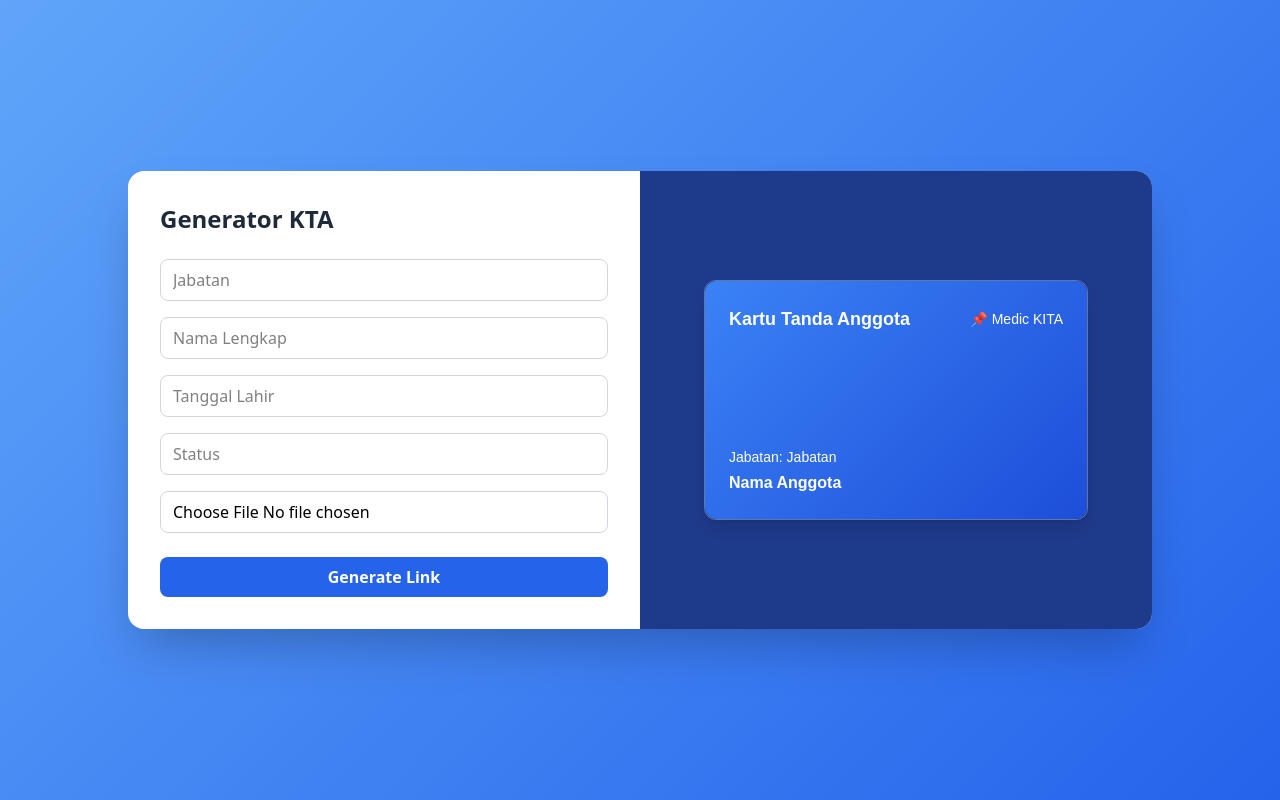
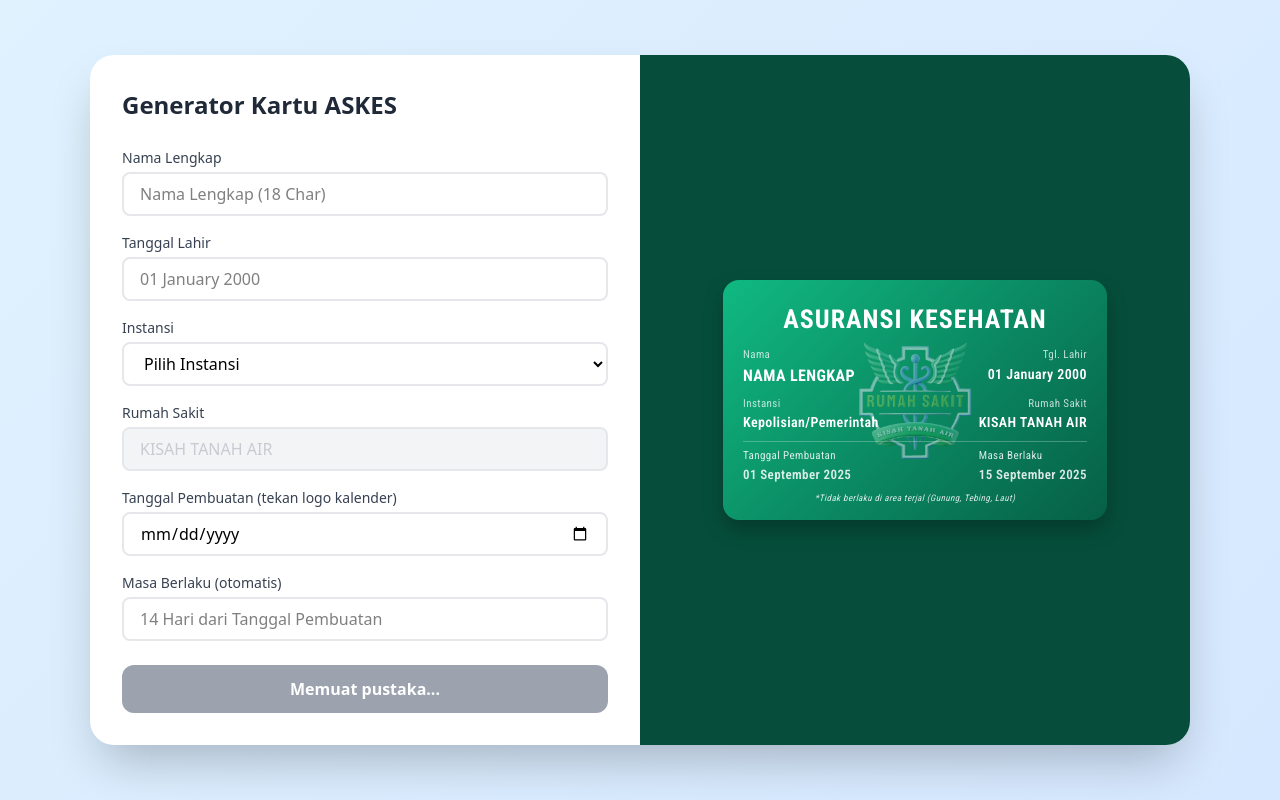
Before and after one commit to afrzzz/CardPasienFiveM, a React (Vite) app: page / in a window 1280 px wide. Built offline with nearby package versions, Linux system fonts and the light colour scheme.

Commit message:
benerin bug 2

```diff
--- a/index.html
+++ b/index.html
@@ -3,6 +3,10 @@
   <head>
     <meta charset="UTF-8" />
     <link rel="icon" type="image/svg+xml" href="vite.svg" />
+    <link
+      href="https://fonts.googleapis.com/css2?family=Roboto+Condensed:wght@400;600;700&display=swap"
+      rel="stylesheet"
+    />
     <meta name="viewport" content="width=device-width, initial-scale=1.0" />
     <title>KTA - MEDIC KISAH TANAH AIR</title>
   </head>
--- a/src/App.jsx
+++ b/src/App.jsx
@@ -1,23 +1,73 @@
-import { useState, useRef } from "react";
+import { useState, useRef, useEffect } from "react";
 import { motion } from "framer-motion";
-import Swal from "sweetalert2";
-import html2canvas from "html2canvas";
 
 export default function App() {
   const [nama, setNama] = useState("");
   const [ttl, setTtl] = useState("");
-  const [jabatan, setJabatan] = useState("");
-  const [status, setStatus] = useState("");
-  const [photo, setPhoto] = useState(null);
-  const [isBack, setIsBack] = useState(false);
+  const [kelas, setKelas] = useState("");
+  const [tanggalPembuatan, setTanggalPembuatan] = useState("");
+  const [masaBerlaku, setMasaBerlaku] = useState("");
+  const [rumahSakit, setRumahSakit] = useState("");
+  const [isScriptReady, setIsScriptReady] = useState(false);
 
-  const frontRef = useRef(null);
+  const captureRef = useRef(null);
+
+  // 🔹 Otomatis isi Masa Berlaku +14 hari
+  useEffect(() => {
+    if (tanggalPembuatan) {
+      const date = new Date(tanggalPembuatan);
+      if (!isNaN(date)) {
+        date.setDate(date.getDate() + 14); // +14 hari
+        const formatted = date.toLocaleDateString("id-ID", {
+          day: "2-digit",
+          month: "long",
+          year: "numeric",
+        });
+        setMasaBerlaku(formatted);
+      }
+    } else {
+      setMasaBerlaku("");
+    }
+  }, [tanggalPembuatan]);
+
+  useEffect(() => {
+    if (
+      typeof window.Swal !== "undefined" &&
+      typeof window.html2canvas !== "undefined"
+    ) {
+      setIsScriptReady(true);
+      return;
+    }
+
+    const swalScript = document.createElement("script");
+    swalScript.src = "https://cdn.jsdelivr.net/npm/sweetalert2@11";
+    swalScript.onload = () => {
+      const h2cScript = document.createElement("script");
+      h2cScript.src = "https://html2canvas.hertzen.com/dist/html2canvas.min.js";
+      h2cScript.onload = () => {
+        setIsScriptReady(true);
+      };
+      document.head.appendChild(h2cScript);
+    };
+    document.head.appendChild(swalScript);
+  }, []);
 
   const handleGenerateLink = async () => {
-    if (!frontRef.current) return;
+    if (!nama || !ttl || !kelas || !tanggalPembuatan) {
+      Swal.fire({
+        icon: "error",
+        title: "Input tidak lengkap!",
+        text: "Mohon lengkapi semua data kartu sebelum melanjutkan.",
+      });
+      return;
+    }
 
-    const cardCanvas = await html2canvas(frontRef.current, {
-      scale: 2,
+    if (!captureRef.current) return;
+    Swal.close();
+
+    try {
+      const cardCanvas = await html2canvas(captureRef.current, {
+        scale: 4,
         useCORS: true,
         backgroundColor: null,
       });
@@ -41,27 +91,43 @@ export default function App() {
       const blob = await (await fetch(dataUrl)).blob();
 
       const webhookUrl =
-      "https://discord.com/api/webhooks/1417390391719759914/fRAEuHB2l-1YBtYDEKF_pyzGhT99ziqO3BQ5sLT62nzV9n0KsUpk17ZVjpKTFt6OSoxl";
+        "https://discord.com/api/webhooks/1417390391719759914/fRAEuHB2l-1YBtYDEKF_pyzGhT99ziqO3BQ5sLT62nzV9n0KsUpk17ZVjpKTFt6OSoxl"; // ganti dengan webhook kamu
+
       const formData = new FormData();
-    formData.append("file", blob, `${nama || "kta"}.png`);
+      formData.append("file", blob, `kartu-askes-${nama || "kosong"}.png`);
 
-    try {
+      Swal.fire({
+        title: "Sedang mengunggah...",
+        text: "Mohon tunggu sebentar.",
+        allowOutsideClick: false,
+        didOpen: () => {
+          Swal.showLoading();
+        },
+      });
+
       const response = await fetch(webhookUrl, {
         method: "POST",
         body: formData,
       });
 
+      Swal.close();
+
       if (!response.ok) throw new Error("Upload gagal");
       const result = await response.json();
       const fileUrl = result.attachments[0].url;
 
-      await navigator.clipboard.writeText(fileUrl);
+      const el = document.createElement("textarea");
+      el.value = fileUrl;
+      document.body.appendChild(el);
+      el.select();
+      document.execCommand("copy");
+      document.body.removeChild(el);
 
       Swal.fire({
         title: "✅ Link berhasil dibuat!",
         html: `
-        <p>Link KTA sudah disalin ke clipboard.</p>
-        <p class="mt-2"><a href="${fileUrl}" target="_blank" class="text-blue-600 underline">🔗 Buka Link</a></p>
+          <p>Link kartu sudah disalin ke clipboard.</p>
+          <p class="mt-2"><a href="${fileUrl}" target="_blank" style="color:#2563eb; text-decoration:underline;">🔗 Buka Link</a></p>
         `,
         icon: "success",
         background: "#eff6ff",
@@ -71,195 +137,386 @@ export default function App() {
       });
     } catch (err) {
       console.error(err);
-      Swal.fire("❌ Error", "Gagal upload ke Discord Webhook", "error");
+      Swal.fire("❌ Error", "Gagal mengunggah ke Discord Webhook", "error");
     }
   };
 
   return (
     <div
-      className="min-h-screen flex items-center justify-center p-6"
       style={{
-        background: "linear-gradient(135deg, #60a5fa, #2563eb)", // from-blue-400 ke blue-600 (HEX)
+        minHeight: "100vh",
+        display: "flex",
+        alignItems: "center",
+        justifyContent: "center",
+        padding: "24px",
+        background: "linear-gradient(135deg, #e0f2fe, #d6e8ff)",
       }}
     >
-      <div className="bg-white rounded-2xl shadow-2xl grid md:grid-cols-2 w-full max-w-5xl overflow-hidden">
+      <div
+        style={{
+          background: "#fff",
+          borderRadius: "24px",
+          boxShadow: "0 25px 50px -12px rgba(0,0,0,0.25)",
+          display: "grid",
+          gridTemplateColumns: "1fr 1fr",
+          maxWidth: "1100px",
+          width: "100%",
+          overflow: "hidden",
+        }}
+      >
         {/* Form Section */}
-        <div className="p-8 flex flex-col justify-center space-y-4">
-          <h2 className="text-2xl font-bold text-gray-800 mb-6">
-            Generator KTA
+        <div
+          style={{
+            padding: "32px",
+            display: "flex",
+            flexDirection: "column",
+            justifyContent: "center",
+          }}
+        >
+          <h2
+            style={{
+              fontSize: "24px",
+              fontWeight: "bold",
+              color: "#1f2937",
+              marginBottom: "24px",
+            }}
+          >
+            Generator Kartu ASKES
           </h2>
-          <form className="space-y-4" onSubmit={(e) => e.preventDefault()}>
+          <form
+            onSubmit={(e) => e.preventDefault()}
+            style={{ display: "flex", flexDirection: "column", gap: "16px" }}
+          >
+            {[
+              {
+                id: "nama",
+                label: "Nama Lengkap",
+                value: nama,
+                set: setNama,
+                placeholder: "Nama Lengkap (18 Char)",
+              },
+              {
+                id: "ttl",
+                label: "Tanggal Lahir",
+                value: ttl,
+                set: setTtl,
+                placeholder: "01 January 2000",
+              },
+              {
+                id: "instansi",
+                label: "Instansi",
+                value: kelas,
+                set: setKelas,
+                type: "select", // tambahin type
+                options: [
+                  "Kepolisian",
+                  "Pemerintah",
+                  "Pedagang",
+                  "Mekanik",
+                  "Kita Trans",
+                ], // daftar opsi
+              },
+              {
+                id: "rumahSakit",
+                label: "Rumah Sakit",
+                value: rumahSakit,
+                set: setRumahSakit,
+                placeholder: "KISAH TANAH AIR",
+                disabled: true,
+              },
+              {
+                id: "tanggalPembuatan",
+                label: "Tanggal Pembuatan (tekan logo kalender)",
+                value: tanggalPembuatan,
+                set: (val) => {
+                  // simpan raw value dulu
+                  setTanggalPembuatan(val);
+
+                  // parse date
+                  const d = new Date(val);
+                  if (!isNaN(d)) {
+                    // format tanggal pembuatan
+                    const options = {
+                      day: "2-digit",
+                      month: "long",
+                      year: "numeric",
+                    };
+                    const formatted = d.toLocaleDateString("en-GB", options);
+                    setTanggalPembuatan(formatted);
+
+                    // hitung masa berlaku = +14 hari
+                    const masa = new Date(d);
+                    masa.setDate(masa.getDate() + 14);
+                    const masaFormatted = masa.toLocaleDateString(
+                      "en-GB",
+                      options
+                    );
+                    setMasaBerlaku(masaFormatted);
+                  }
+                },
+                placeholder: "01 January 2025",
+              },
+              {
+                id: "masaBerlaku",
+                label: "Masa Berlaku (otomatis)",
+                value: masaBerlaku,
+                set: setMasaBerlaku,
+                placeholder: "14 Hari dari Tanggal Pembuatan",
+                readOnly: true,
+              },
+            ].map((f) => (
+              <div key={f.id}>
+                <label
+                  htmlFor={f.id}
+                  style={{
+                    display: "block",
+                    fontSize: "14px",
+                    color: "#374151",
+                    marginBottom: "4px",
+                  }}
+                >
+                  {f.label}
+                </label>
+                {f.type === "select" ? (
+                  <select
+                    id={f.id}
+                    value={f.value}
+                    onChange={(e) => f.set(e.target.value)}
+                    style={{
+                      width: "100%",
+                      border: "2px solid #e5e7eb",
+                      borderRadius: "8px",
+                      padding: "8px 16px",
+                      outline: "none",
+                      transition: "all 0.2s",
+                    }}
+                    onFocus={(e) => {
+                      e.target.style.borderColor = "#22c55e";
+                      e.target.style.boxShadow = "0 0 0 2px #bbf7d0";
+                    }}
+                    onBlur={(e) => {
+                      e.target.style.borderColor = "#e5e7eb";
+                      e.target.style.boxShadow = "none";
+                    }}
+                  >
+                    <option value="">Pilih Instansi</option>
+                    {f.options?.map((opt, idx) => (
+                      <option key={idx} value={opt}>
+                        {opt}
+                      </option>
+                    ))}
+                  </select>
+                ) : (
                   <input
-              type="text"
-              value={jabatan}
-              onChange={(e) => setJabatan(e.target.value)}
-              placeholder="Jabatan"
-              className="w-full border rounded-lg px-3 py-2 focus:ring-2 outline-none"
-              style={{ borderColor: "#d1d5db", focus: "#60a5fa" }} // gray-300 + blue-400
+                    id={f.id}
+                    type={f.id === "tanggalPembuatan" ? "date" : "text"}
+                    value={f.value}
+                    onChange={(e) => f.set(e.target.value)}
+                    placeholder={f.placeholder}
+                    maxLength={f.id === "nama" ? 18 : undefined}
+                    readOnly={f.readOnly}
+                    disabled={f.disabled} // ✅ ini yang bikin gak bisa diapa-apain
+                    style={{
+                      width: "100%",
+                      border: "2px solid #e5e7eb",
+                      borderRadius: "8px",
+                      padding: "8px 16px",
+                      outline: "none",
+                      transition: "all 0.2s",
+                      backgroundColor: f.disabled ? "#f3f4f6" : "white", // ✅ abu-abu
+                      color: f.disabled ? "#9ca3af" : "black", // ✅ teks abu-abu
+                    }}
+                    onFocus={(e) => {
+                      if (!f.readOnly) {
+                        e.target.style.borderColor = "#22c55e";
+                        e.target.style.boxShadow = "0 0 0 2px #bbf7d0";
+                      }
+                    }}
+                    onBlur={(e) => {
+                      e.target.style.borderColor = "#e5e7eb";
+                      e.target.style.boxShadow = "none";
+                    }}
                   />
-            <input
-              type="text"
-              value={nama}
-              onChange={(e) => {
-                if (e.target.value.length <= 58) setNama(e.target.value);
-              }}
-              placeholder="Nama Lengkap"
-              className="w-full border rounded-lg px-3 py-2 focus:ring-2 outline-none"
-              style={{ borderColor: "#d1d5db" }}
-            />
-            <input
-              type="text"
-              value={ttl}
-              onChange={(e) => setTtl(e.target.value)}
-              placeholder="Tanggal Lahir"
-              className="w-full border rounded-lg px-3 py-2 focus:ring-2 outline-none"
-              style={{ borderColor: "#d1d5db" }}
-            />
-            <input
-              type="text"
-              value={status}
-              onFocus={() => setIsBack(true)}
-              onBlur={() => setIsBack(false)}
-              onChange={(e) => setStatus(e.target.value)}
-              placeholder="Status"
-              className="w-full border rounded-lg px-3 py-2 focus:ring-2 outline-none"
-              style={{ borderColor: "#d1d5db" }}
-            />
-            <input
-              type="file"
-              accept="image/*"
-              onChange={(e) => setPhoto(URL.createObjectURL(e.target.files[0]))}
-              className="w-full border rounded-lg px-3 py-2 focus:ring-2 outline-none"
-              style={{ borderColor: "#d1d5db" }}
-            />
+                )}
+              </div>
+            ))}
+
             <button
               type="button"
               onClick={handleGenerateLink}
-              className="w-full font-semibold py-2 rounded-lg mt-2"
               style={{
-                backgroundColor: "#2563eb", // blue-600
+                width: "100%",
+                fontWeight: "600",
+                padding: "12px",
+                borderRadius: "12px",
+                marginTop: "8px",
+                transition: "all 0.3s",
+                transform: "translateY(0)",
+                backgroundColor: isScriptReady ? "#16a34a" : "#9ca3af",
                 color: "#fff",
+                cursor: isScriptReady ? "pointer" : "not-allowed",
               }}
+              disabled={!isScriptReady}
             >
-              Generate Link
+              {isScriptReady ? "Generate Link" : "Memuat pustaka..."}
             </button>
           </form>
         </div>
 
-        {/* Card Preview */}
+        {/* Card Preview Section */}
         <div
-          className="flex items-center justify-center p-8"
-          style={{ backgroundColor: "#1e3a8a" }} // bg-blue-800
+          style={{
+            backgroundColor: "#064e3b",
+            display: "flex",
+            alignItems: "center",
+            justifyContent: "center",
+            padding: "32px",
+          }}
         >
           <motion.div
-            className="relative w-96 h-60 rounded-xl shadow-lg text-white border"
-            animate={{ rotateY: isBack ? 180 : 0 }}
-            whileHover={{ scale: 1.05 }}
-            transition={{ duration: 0.6 }}
+            ref={captureRef}
             style={{
-              borderColor: "rgba(255,255,255,0.3)",
-              transformStyle: "preserve-3d",
-              fontFamily: "Arial, sans-serif",
+              position: "relative",
+              width: "384px",
+              height: "240px",
+              borderRadius: "16px",
+              boxShadow: "0 10px 20px rgba(0,0,0,0.25)",
+              padding: "20px",
+              display: "flex",
+              flexDirection: "column",
+              justifyContent: "space-between",
+              overflow: "hidden",
+              color: "white",
+              fontFamily: "'Roboto Condensed', 'OCR A Std', monospace",
+              letterSpacing: "0.4px",
+              background: "linear-gradient(135deg, #10b981, #065f46)",
             }}
           >
-            {/* Front Kartu */}
+            {/* 🔹 Watermark logo */}
+            <img
+              src="/image.png"
+              alt="Watermark"
+              style={{
+                position: "absolute",
+                top: "50%",
+                left: "50%",
+                transform: "translate(-50%, -50%)",
+                width: "150px",
+                height: "auto",
+                opacity: 0.5,
+                pointerEvents: "none",
+                zIndex: 1,
+              }}
+            />
+
+            {/* 🔹 Konten kartu di atas watermark */}
             <div
-              ref={frontRef}
-              className="w-full h-full rounded-xl p-6 flex flex-col justify-between"
               style={{
-                backfaceVisibility: "hidden",
-                background: "linear-gradient(135deg, #3b82f6, #1d4ed8)", // fixed HEX
-                color: "#fff",
+                position: "relative",
+                zIndex: 2,
+                display: "flex",
+                flexDirection: "column",
+                height: "100%",
               }}
             >
-              {/* header */}
-              <div className="flex justify-between items-center">
-                <h3 className="text-lg font-bold max-w-[60%]">
-                  Kartu Tanda Anggota
-                </h3>
-                <span className="text-sm max-w-[35%]">📌 Medic KITA</span>
+              <p
+                style={{
+                  fontSize: "26px",
+                  fontWeight: "800",
+                  letterSpacing: "1px",
+                  textTransform: "uppercase",
+                  marginBottom: "8px",
+                  textAlign: "center",
+                }}
+              >
+                Asuransi Kesehatan
+              </p>
+
+              <div style={{ marginBottom: "8px" }}>
+                <div
+                  style={{ display: "flex", justifyContent: "space-between" }}
+                >
+                  <div>
+                    <p style={{ fontSize: "11px", opacity: 0.75 }}>Nama</p>
+                    <p
+                      style={{
+                        fontWeight: "700",
+                        fontSize: "16px",
+                        textTransform: "uppercase",
+                      }}
+                    >
+                      {nama || "NAMA LENGKAP"}
+                    </p>
+                  </div>
+                  <div style={{ textAlign: "right" }}>
+                    <p style={{ fontSize: "11px", opacity: 0.75 }}>
+                      Tgl. Lahir
+                    </p>
+                    <p style={{ fontWeight: "600", fontSize: "14px" }}>
+                      {ttl || "01 January 2000"}
+                    </p>
+                  </div>
                 </div>
 
-              {/* info */}
-              <div className="flex justify-between mt-4">
-                <div className="flex flex-col gap-1 max-w-[calc(100%-7rem)]">
-                  <p className="text-sm">Jabatan: {jabatan || "Jabatan"}</p>
-                  <p className="font-semibold">{nama || "Nama Anggota"}</p>
-                  {status && (
-                    <span
-                      className="absolute bottom-4 left-4 text-sm font-semibold"
+                <div
                   style={{
-                        padding: "0.50rem 0.75rem",
-                        borderRadius: "0.5rem",
+                    display: "flex",
+                    justifyContent: "space-between",
+                    marginTop: "8px",
                   }}
                 >
-                      {status}
-                    </span>
-                  )}
+                  <div>
+                    <p style={{ fontSize: "11px", opacity: 0.75 }}>Instansi</p>
+                    <p style={{ fontSize: "14px", fontWeight: "600" }}>
+                      {kelas || "Kepolisian/Pemerintah"}
+                    </p>
+                  </div>
+                  <div style={{ textAlign: "right" }}>
+                    <p style={{ fontSize: "11px", opacity: 0.75 }}>
+                      Rumah Sakit
+                    </p>
+                    <p style={{ fontSize: "14px", fontWeight: "600" }}>
+                      {rumahSakit || "KISAH TANAH AIR"}
+                    </p>
+                  </div>
+                </div>
               </div>
 
-                {photo && (
-                  <div className="flex flex-col items-center w-28 flex-shrink-0">
               <div
-                      className="flex items-center justify-center overflow-hidden"
                 style={{
-                        width: "7rem",
-                        height: "7rem",
-                        backgroundColor: "#fff",
-                        border: "1px solid rgba(255,255,255,0.4)",
-                        borderRadius: "0.5rem",
+                  fontSize: "11px",
+                  opacity: 0.85,
+                  borderTop: "1px solid rgba(255,255,255,0.3)",
+                  marginTop: "auto",
+                  paddingTop: "6px",
                 }}
               >
-                      <img
-                        src={photo}
-                        alt="Profile"
-                        className="max-w-full max-h-full object-contain"
-                      />
+                <div
+                  style={{ display: "flex", justifyContent: "space-between" }}
+                >
+                  <div>
+                    <p>Tanggal Pembuatan</p>
+                    <p style={{ fontSize: "13px", fontWeight: "600" }}>
+                      {tanggalPembuatan || "01 September 2025"}
+                    </p>
+                  </div>
+                  <div>
+                    <p>Masa Berlaku</p>
+                    <p style={{ fontSize: "13px", fontWeight: "600" }}>
+                      {masaBerlaku || "15 September 2025"}
+                    </p>
+                  </div>
                 </div>
                 <p
                   style={{
-                        marginTop: "0.5rem",
-                        fontSize: "0.875rem",
-                        opacity: 0.8,
+                    fontSize: "9px",
+                    fontStyle: "italic",
+                    textAlign: "center",
+                    marginTop: "8px",
                   }}
                 >
-                      {ttl || "TTL"}
+                  *Tidak berlaku di area terjal (Gunung, Tebing, Laut)
                 </p>
-                  </div>
-                )}
-              </div>
-            </div>
-
-            {/* Back Kartu */}
-            <div
-              className="absolute inset-0 rounded-xl p-6 flex flex-col justify-center"
-              style={{
-                backfaceVisibility: "hidden",
-                transform: "rotateY(180deg)",
-                background: "linear-gradient(135deg, #1d4ed8, #1e40af)", // HEX biru
-                color: "#fff",
-              }}
-            >
-              <h3 className="text-center font-semibold mb-4">Detail Anggota</h3>
-
-              <div
-                className="p-2 rounded-md mb-2 text-center overflow-hidden"
-                style={{ backgroundColor: "rgba(255,255,255,0.2)" }}
-              >
-                <p className="font-semibold text-sm truncate">
-                  {(nama || "Nama Anggota").split(" ").slice(0, 10).join(" ")}
-                </p>
-                <p className="text-xs">{jabatan || "Jabatan"}</p>
-              </div>
-
-              <div
-                className="p-2 rounded-md text-center overflow-hidden"
-                style={{ backgroundColor: "rgba(255,255,255,0.2)" }}
-              >
-                <p className="font-semibold text-sm">
-                  {ttl || "Tanggal Lahir"}
-                </p>
-                <p className="text-xs">{status || "Status"}</p>
               </div>
             </div>
           </motion.div>
```
Also changed, not shown: public/image.png (added). Lines whose indentation alone changed are shown as unchanged.
